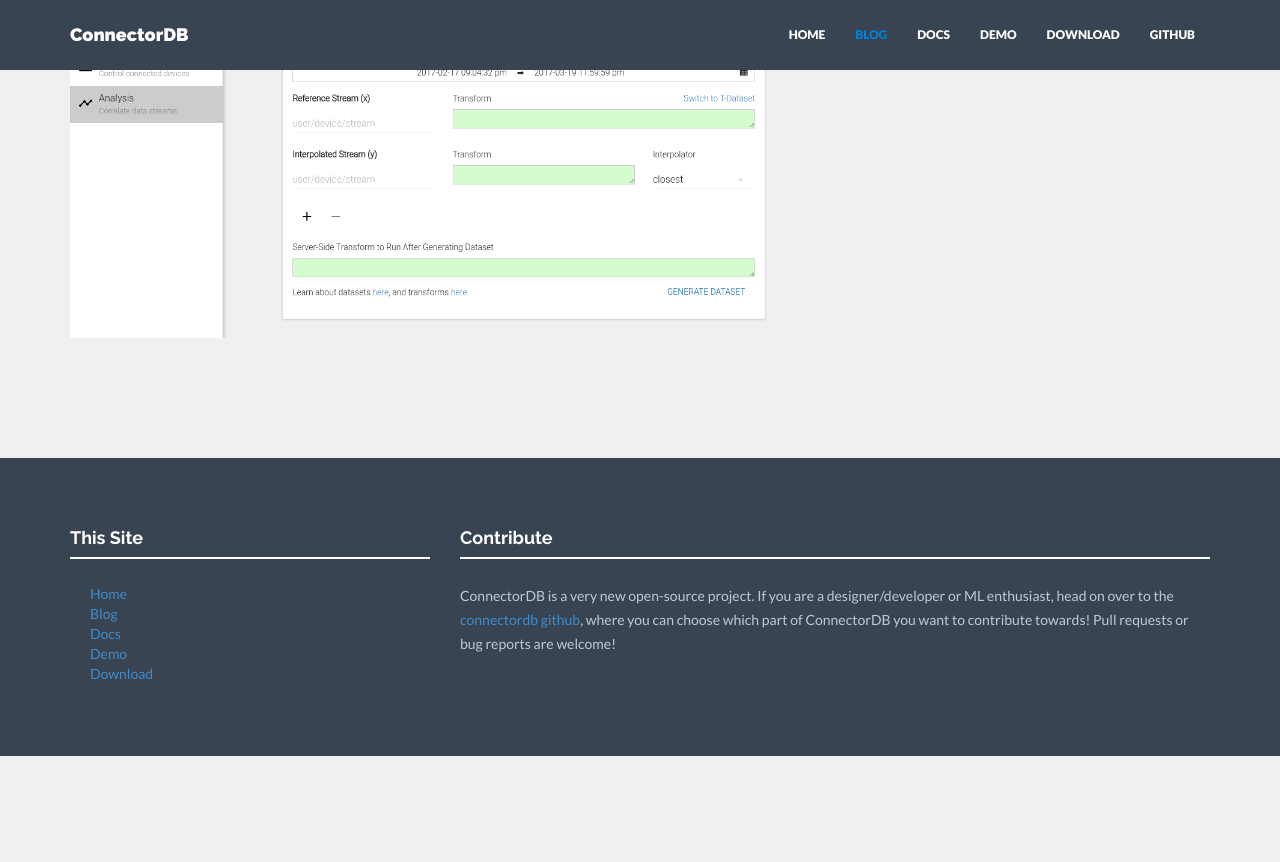
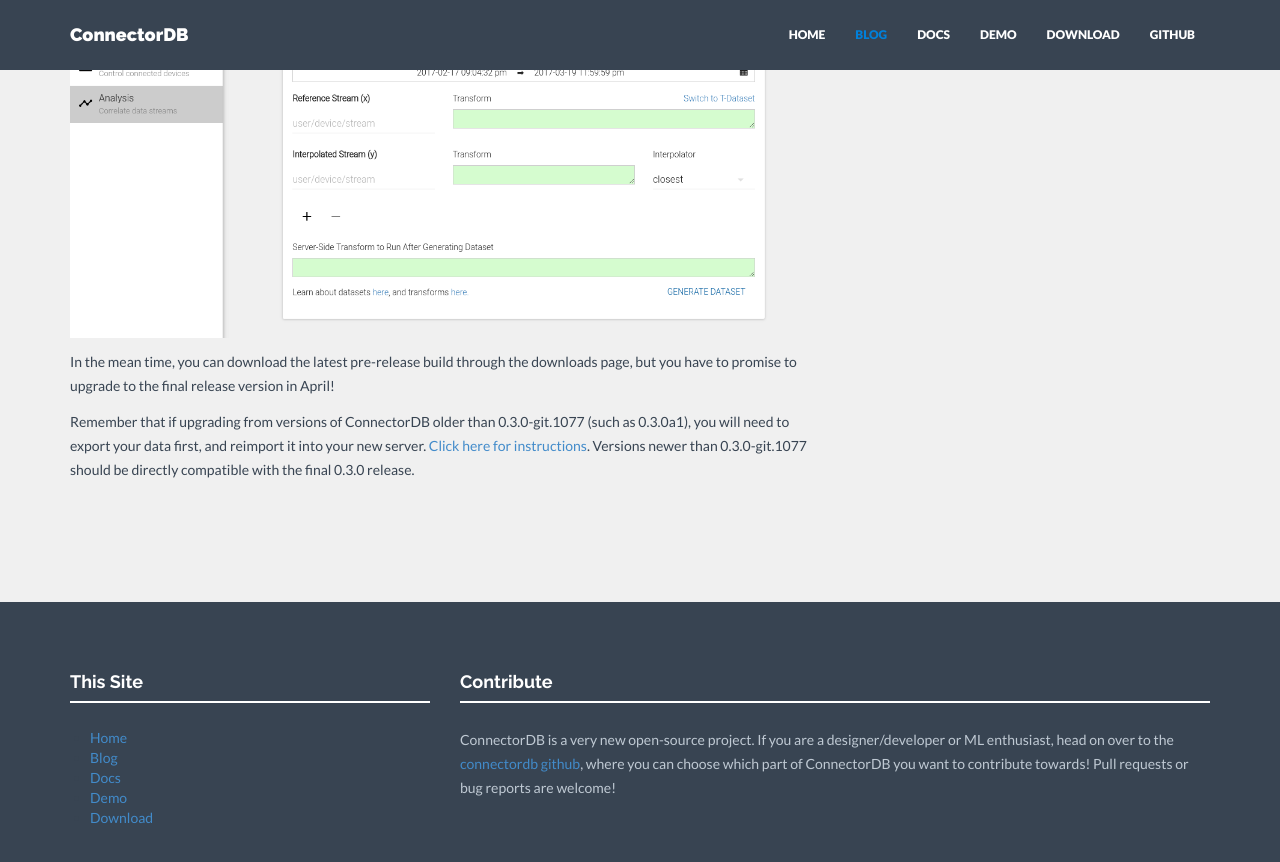
Before and after one commit to connectordb/connectordb.io, a Jekyll site: the page built from _posts/blog/2017-03-19-0.3.0-release-delayed.md, in a window 1280 px wide and 900 px high, scrolled down 666 px. Shown: the top 862 px of the window. Built offline with Jekyll 4.4.1, drawn with Linux system fonts in a browser that asks for light colours; nearby versions of some CDN libraries; before the commit the page ends 1422 px from its top, so only the background shows below that.

Commit message:
Updated blog post

```diff
--- a/_posts/blog/2017-03-19-0.3.0-release-delayed.md
+++ b/_posts/blog/2017-03-19-0.3.0-release-delayed.md
@@ -19,3 +19,7 @@
 In order to allow the time to handle points 2 and 3, it was decided that ConnectorDB 0.3.0 will be released on **April 17**. The extra week of time should be *just barely* enough to get those two done.
 
 <img src="/assets/img/blog/dataset-screen.png" style="display:block;margin: 0 auto;" />
+
+In the mean time, you can download the latest pre-release build through the downloads page, but you have to promise to upgrade to the final release version in April!
+
+Remember that if upgrading from versions of ConnectorDB older than 0.3.0-git.1077 (such as 0.3.0a1), you will need to export your data first, and reimport it into your new server. [Click here for instructions](/docs/setup/upgrading.html). Versions newer than 0.3.0-git.1077 should be directly compatible with the final 0.3.0 release.
```
Also changed, not shown: _docs/setup/android.md (+1 -1 lines).
